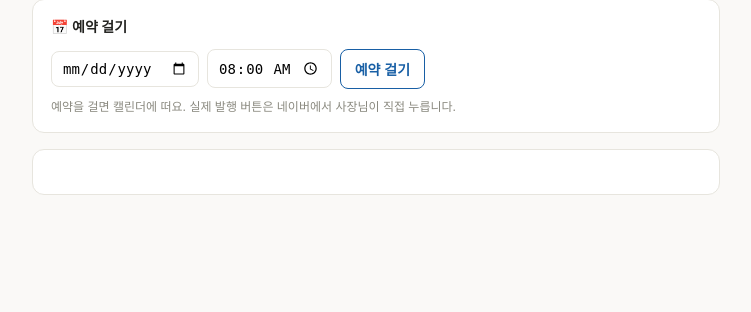
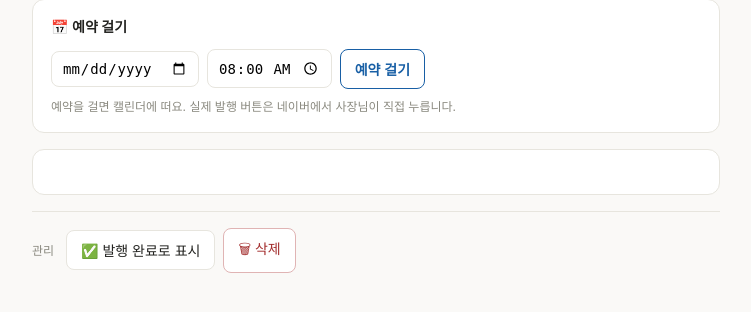
Before and after one commit to Matthewsann/beargels-ai-assistant, a Flask app: template webapp/templates/post.html in a window 1280 px wide. Shown: the part 232-544 px from the top of the page, without its empty margins (264-1015 px from the left). Run offline with Flask 3, Linux system fonts and the light colour scheme; the template is opened without the code that fills it, so the values that code supplies are empty.

Commit message:
블로그 웹앱 — 글 관리(삭제→휴지통, 발행완료/대기 상태 변경)
삭제는 library/_trash 로 소프트 삭제(복원 가능). 발행 완료 표시로 창고 정리.

Co-Authored-By: Claude Opus 4.8 <noreply@anthropic.com>

```diff
--- a/webapp/app.py
+++ b/webapp/app.py
@@ -10,6 +10,7 @@ from __future__ import annotations
 import calendar as calmod
 import json
 import pathlib
+import shutil
 import subprocess
 import sys
 from datetime import date, datetime, timedelta
@@ -283,6 +284,37 @@ def schedule_post(item_id: int):
     return redirect(url_for("view_post", item_id=item_id))
 
 
+@app.route("/post/<int:item_id>/delete", methods=["POST"])
+def delete_post(item_id: int):
+    """글을 휴지통(library/_trash)으로 이동. 완전 삭제 아님 — 되살릴 수 있음."""
+    d = LIB / f"{item_id:04d}"
+    if not d.exists():
+        abort(404)
+    trash = LIB / "_trash"
+    trash.mkdir(exist_ok=True)
+    dest = trash / f"{item_id:04d}"
+    if dest.exists():
+        shutil.rmtree(dest)
+    shutil.move(str(d), str(dest))
+    return redirect(url_for("dashboard"))
+
+
+@app.route("/post/<int:item_id>/status", methods=["POST"])
+def set_post_status(item_id: int):
+    d = LIB / f"{item_id:04d}"
+    mp = d / "meta.yaml"
+    if not mp.exists():
+        abort(404)
+    meta = yaml.safe_load(mp.read_text(encoding="utf-8")) or {}
+    new = request.form.get("status", "ready")
+    if new in ("ready", "scheduled", "published"):
+        meta["status"] = new
+        if new != "scheduled":
+            meta["scheduled_time"] = None
+    mp.write_text(yaml.safe_dump(meta, allow_unicode=True, sort_keys=False), encoding="utf-8")
+    return redirect(url_for("view_post", item_id=item_id))
+
+
 @app.route("/post/<int:item_id>/evaluate")
 def evaluate_post(item_id: int):
     d = LIB / f"{item_id:04d}"
--- a/webapp/templates/post.html
+++ b/webapp/templates/post.html
@@ -41,4 +41,23 @@
   </div>
 
   <div class="post"><pre>{{ body }}</pre></div>
+
+  <div style="display:flex; gap:8px; margin-top:16px; flex-wrap:wrap; align-items:center; border-top:1px solid var(--line); padding-top:16px;">
+    <span style="font-size:12px; color:var(--muted); margin-right:4px;">관리</span>
+    {% if meta.status != 'published' %}
+    <form method="post" action="/post/{{ '%04d'|format(item_id) }}/status" style="display:inline;">
+      <input type="hidden" name="status" value="published">
+      <button type="submit" class="btn">✅ 발행 완료로 표시</button>
+    </form>
+    {% else %}
+    <form method="post" action="/post/{{ '%04d'|format(item_id) }}/status" style="display:inline;">
+      <input type="hidden" name="status" value="ready">
+      <button type="submit" class="btn">↩ 대기로 되돌리기</button>
+    </form>
+    {% endif %}
+    <form method="post" action="/post/{{ '%04d'|format(item_id) }}/delete" style="display:inline;"
+          onsubmit="return confirm('이 글을 휴지통으로 옮길까요? (되살릴 수 있어요)');">
+      <button type="submit" class="btn" style="color:#a32d2d; border-color:#e0b4b4;">🗑 삭제</button>
+    </form>
+  </div>
 {% endblock %}
```
